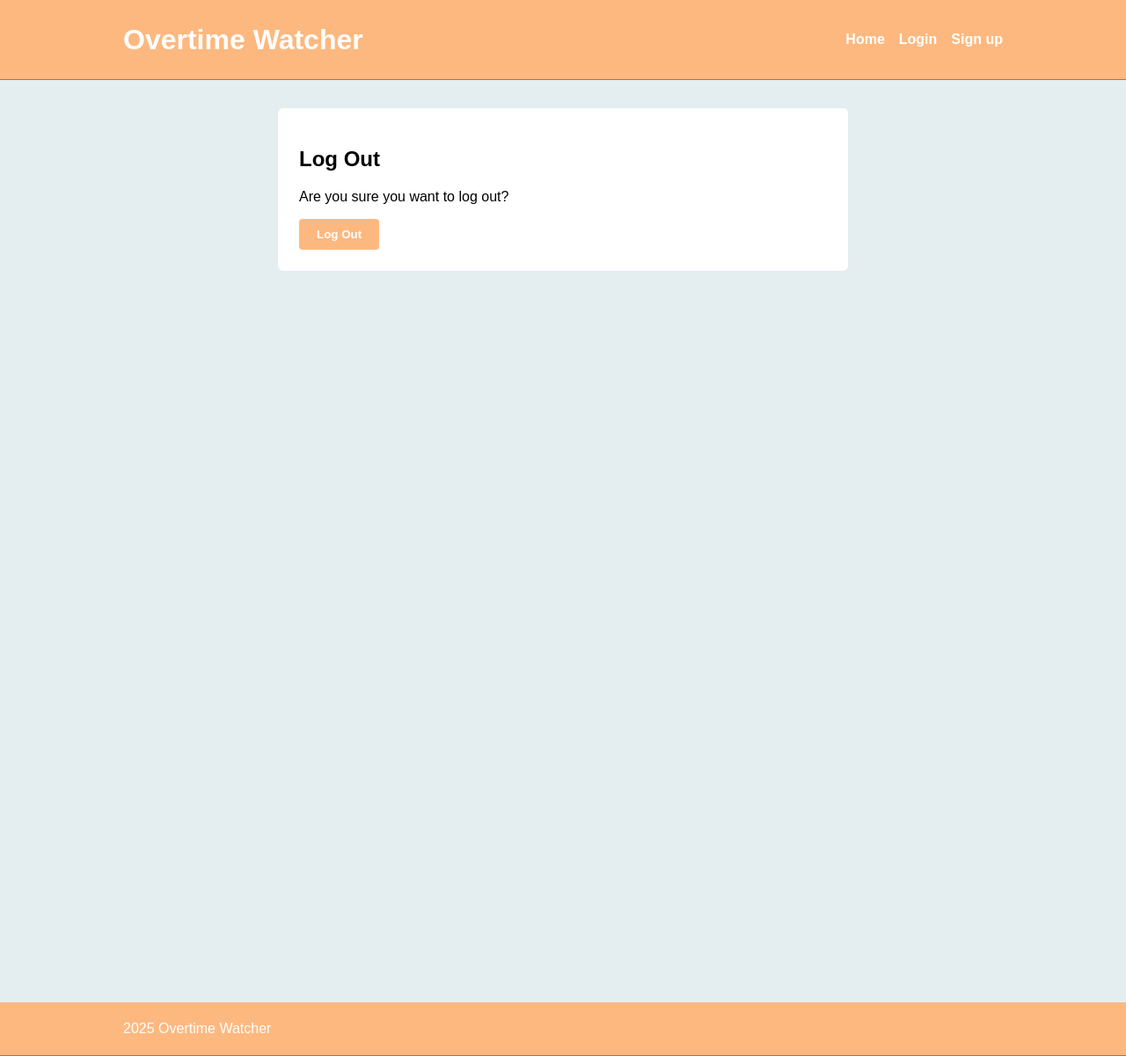
After one commit to DylanAustin-TheDreamer/Overtime-Watcher, a Django app: template templates/account/logout.html in a window 1280 px wide. The commit adds this page. Shown: the whole page at 88% size. Run offline with Django 4.2, Linux system fonts and the light colour scheme; the template is opened without the code that fills it, so the values that code supplies are empty.

Commit message:
Gave style for buttons as btn class

```diff
--- a/config/settings.py
+++ b/config/settings.py
@@ -144,3 +144,4 @@ DEFAULT_AUTO_FIELD = 'django.db.models.BigAutoField'
 # Required by django-allauth
 SITE_ID = 1
 LOGIN_REDIRECT_URL = '/dashboard/'
+LOGOUT_REDIRECT_URL = '/signout/'
--- a/overtime/urls.py
+++ b/overtime/urls.py
@@ -5,4 +5,5 @@ from overtime import views
 urlpatterns = [
     path('', views.home, name='home'),
     path('dashboard/', views.dashboard, name='dashboard'),
+    path('signout/', views.signout, name='signout'),
 ]
--- a/overtime/views.py
+++ b/overtime/views.py
@@ -6,3 +6,6 @@ def home(request):
 
 def dashboard(request):
     return render(request, 'dashboard.html')
+
+def signout(request):
+    return render(request, 'account/signout.html')
--- a/static/css/styles.css
+++ b/static/css/styles.css
@@ -44,7 +44,19 @@ body, html{
     transition: ease-in-out 0.15s;
 }
 /* End Of Navigation Bar Styles */
-
+.btn{
+    background-color: #fdb87f;
+    color: white;
+    border: none;
+    padding: 10px 20px;
+    border-radius: 4px;
+    cursor: pointer;
+    font-weight: bold;
+}
+.btn:hover {
+    background-color: #e5946a;
+    transition: ease-in-out 0.15s;
+}
 
 
 
--- a/templates/account/login.html
+++ b/templates/account/login.html
@@ -7,7 +7,7 @@
   <form method="post" action="{% url 'account_login' %}">
     {% csrf_token %}
     {{ form.as_p }}
-    <button type="submit">{% trans "Log In" %}</button>
+    <button type="submit" class="btn">{% trans "Log In" %}</button>
   </form>
   <p>
     <a href="{% url 'account_reset_password' %}">{% trans "Forgot password?" %}</a>
--- /dev/null
+++ b/templates/account/logout.html
@@ -0,0 +1,15 @@
+{% extends "base.html" %}
+{% load i18n %}
+
+{% block content %}
+<div class="container" style="max-width:600px; margin:2rem auto; background:#fff; padding:1.5rem; border-radius:6px;">
+  <h2>{% trans "Log Out" %}</h2>
+  <form method="post" action="{% url 'account_logout' %}">
+    {% csrf_token %}
+    <p>{% trans "Are you sure you want to log out?" %}</p>
+    <!-- Optional: include a next parameter to redirect after logout -->
+    <input type="hidden" name="next" value="{% url 'signout' %}">
+    <button type="submit" class="btn">{% trans "Log Out" %}</button>
+  </form>
+</div>
+{% endblock %}
--- a/templates/account/signup.html
+++ b/templates/account/signup.html
@@ -7,7 +7,7 @@
   <form method="post" action="{% url 'account_signup' %}">
     {% csrf_token %}
     {{ form.as_p }}
-    <button type="submit">{% trans "Sign Up" %}</button>
+    <button class="btn" type="submit">{% trans "Sign Up" %}</button>
   </form>
   <p>
     <a href="{% url 'account_login' %}">{% trans "Already have an account? Log in" %}</a>
--- a/templates/home.html
+++ b/templates/home.html
@@ -19,7 +19,7 @@
   <p>Overtime Watcher is Great for different time zones where programmers may be collaborating on a solution online.
     But also, it's for everyone too. Gamers, dreamers, wakeful eyes and weary souls.</p>
   <br>
-  <p>You'll be pleased to know that Overtime Watcher is open source! to contribute, or suggest improvements on overtime-watcher, please get in touch.
-    <a href="#" class="btn">Contact</a>.</p>
+  <p>You'll be pleased to know that Overtime Watcher is open source! to contribute, or suggest improvements on overtime-watcher, please get in touch.</p>
+  <a href="#" class="btn" style="text-decoration: none;">Contact</a>
 </div>
 {% endblock %}
```
Also changed, not shown: templates/account/signout.html (added, +9 -0 lines), db.sqlite3.
